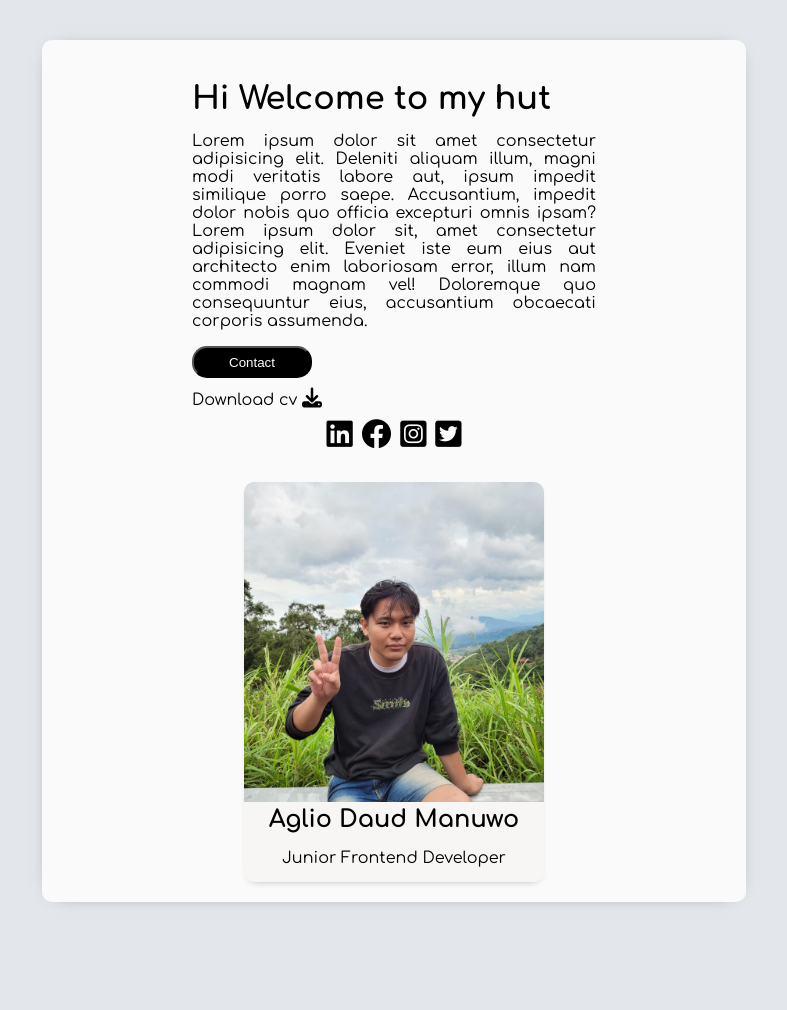
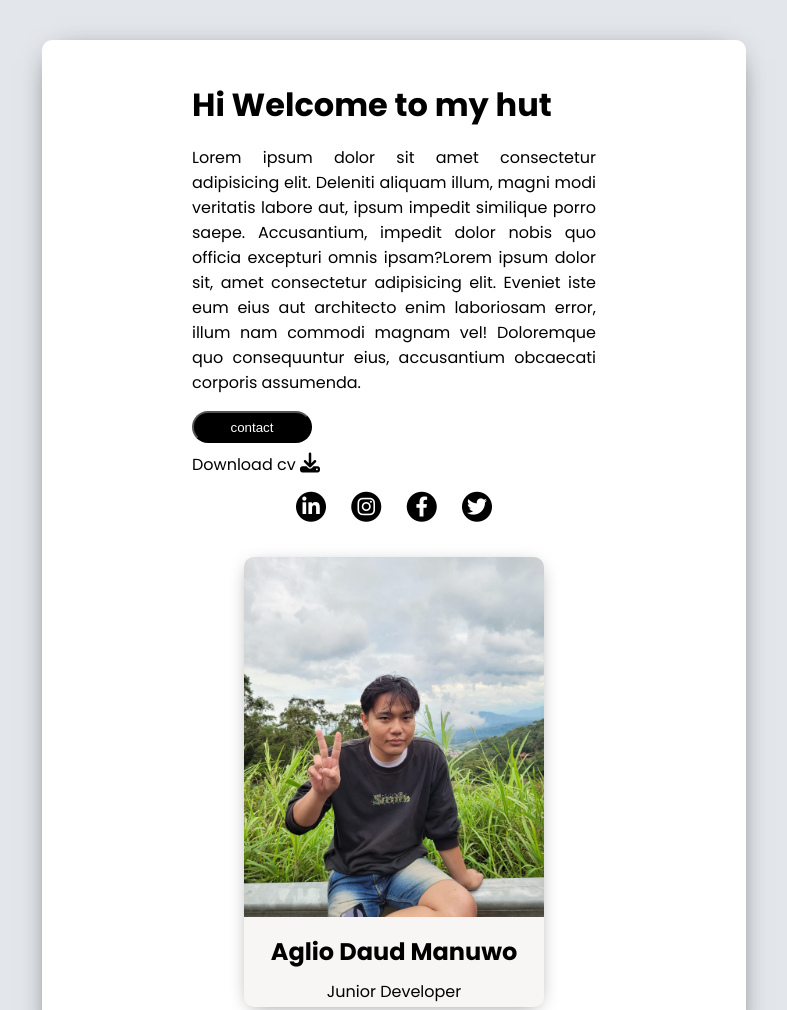
Before and after one commit to shinohara320/tugas, a plain HTML site: page index.html in a window 1280 px wide. Shown: the top 1010 px of the page, without its empty margins (246-1033 px from the left). Before the commit the page ends 942 px from the top, so only its background shows below. Drawn offline with Linux system fonts and the light colour scheme.

Commit message:
a lot change

```diff
--- a/index.html
+++ b/index.html
@@ -7,11 +7,11 @@
     <link rel="stylesheet" href="https://cdnjs.cloudflare.com/ajax/libs/font-awesome/6.3.0/css/all.min.css" integrity="sha512-SzlrxWUlpfuzQ+pcUCosxcglQRNAq/DZjVsC0lE40xsADsfeQoEypE+enwcOiGjk/bSuGGKHEyjSoQ1zVisanQ==" crossorigin="anonymous" referrerpolicy="no-referrer" />
     <link rel="preconnect" href="https://fonts.googleapis.com">
     <link rel="preconnect" href="https://fonts.gstatic.com" crossorigin>
-    <link href="https://fonts.googleapis.com/css2?family=Comfortaa:wght@300;400;500;600;700&display=swap" rel="stylesheet">
+    <link href="https://fonts.googleapis.com/css2?family=Poppins:wght@200;300;400;500;600;700&display=swap" rel="stylesheet">
     <title>My Card</title>
 </head>
-<body style=" background-color: #e3e7eb; font-family: 'Comfortaa', cursive;">
-    <div style=" margin: 5vh 35vh 5vh 35vh; padding: 20px 150px 20px 150px; border-radius: 10px ; background-color: #fafafa; text-align: center; box-shadow: 0px 1px 20px -15px #000;">
+<body style=" background-color: #e3e7eb; font-family: 'Poppins', sans-serif;">
+    <div style=" margin: 5vh 35vh 5vh 35vh; padding: 20px 150px 20px 150px; border-radius: 10px ; background-color: #fff; text-align: center; box-shadow: 0px 5px 30px -15px #000;">
         <div style="margin-bottom: 30px;">
             <div style="text-align: justify; margin-bottom: 10px;">
                 <h1 style="font-style: bold;margin-bottom: 10px;" >Hi Welcome to my hut</h1>
@@ -22,34 +22,43 @@
                     Eveniet iste eum eius aut architecto enim laboriosam error,
                     illum nam commodi magnam vel! Doloremque quo consequuntur eius,
                     accusantium obcaecati corporis assumenda.</p>
-                <button style="color: #fff; background-color: #000; border-radius: 15px; height: 4vh;width: 15vh;">Contact</button></br>
+                <button style="color: #fff; background-color: #000; border-radius: 20px; height: 4vh;width: 15vh;">contact</button></br>
                 Download cv <a href="https://drive.google.com/file/d/1CE2sN458SP1T6FiOjQd8yONp2aG4jX6R/view?usp=share_link" style="font-size: 20px;margin-top: 10px; color: #000;" class="fa-solid fa-download"></a>
             </div>
-            <div style="font-size: 30px; margin-top: 10px;" >
-                <a  href="#"
-                    class="fa-brands fa-linkedin"
-                     style="text-decoration: none; color: #000;">
+            <div style="font-size: 20px; margin-top: 10px; border-radius: 100%;" >
+                <a  href="#" style="color: #000; text-decoration: none;">
+                    <span class="fa-stack">
+                        <i class="fa-solid fa-circle fa-xl"></i>
+                        <i class="fa-brands fa-linkedin-in fa-stack-1x fa-inverse"></i>
+                    </span>
                 </a>
-                <a  href="https://www.facebook.com/daud.manuwo/"
-                    class="fa-brands fa-facebook"
-                    style="text-decoration: none;color: #000;">
+                <a  href="https://www.instagram.com/d.manuwo/" style="color: #000; text-decoration: none;" >
+                     <span class="fa-stack">
+                        <i class="fa-solid fa-circle fa-xl"></i>
+                        <i class="fa-brands fa-instagram fa-stack-1x fa-inverse"></i>
+                    </span>
                 </a>
-                <a  href="https://www.instagram.com/d.manuwo/"
-                    class="fa-brands fa-square-instagram"
-                     style="text-decoration: none;color: #000;" >
+                <a  href="https://www.facebook.com/daud.manuwo/" style="color: #000; text-decoration: none;">
+
+                    <span class="fa-stack">
+                        <i class="fa-solid fa-circle fa-xl"></i>
+                        <i class="fa-brands fa-facebook-f fa-stack-1x fa-inverse"></i>
+                    </span>
                 </a>
-                <a  href="https://twitter.com/crypotato32"
-                    class="fa-brands fa-square-twitter"
-                    style="text-decoration: none;color: #000;">
+                <a  href="https://twitter.com/crypotato32" style="color: #000; text-decoration: none;">
+                    <span class="fa-stack">
+                        <i class="fa-solid fa-circle fa-xl"></i>
+                        <i class="fa-brands fa-twitter fa-stack-1x fa-inverse"></i>
+                    </span>
                 </a>
             </div>
         </div>
 
-        <div style="background: #f8f5f5 ;height: 400px;width: 300px; border-radius: 10px; margin: 0 auto; box-shadow: 0 4px 10px -7px gray;">
+        <div style="background: #f8f5f5 ;height: 450px;width: 300px; border-radius: 10px; margin: 20px auto; box-shadow: 0 4px 20px -7px gray;">
             <img src="./images/329510444_596091165199404_1499436693184407568_n.jpg" alt="" style="height: 80%;width: 100%;border-radius: 10px 10px 0 0;object-fit: cover;">
             <div>
-                <h2 style="margin:0">Aglio Daud Manuwo</h2>
-                <p> Junior Frontend Developer</p>
+                <h2 style="margin: 10px">Aglio Daud Manuwo</h2>
+                <p style="margin: 10px"> Junior Developer</p>
             </div>
         </div>
     </div>
```
